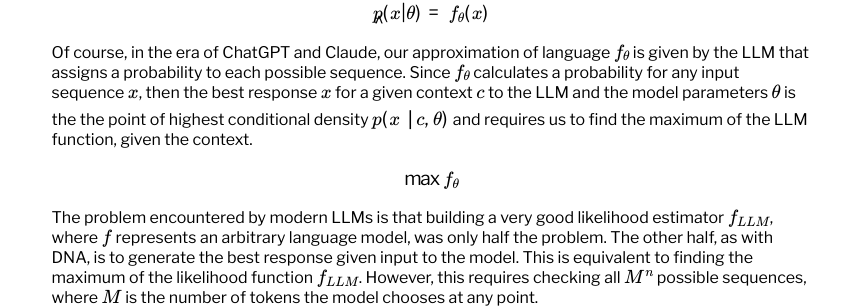
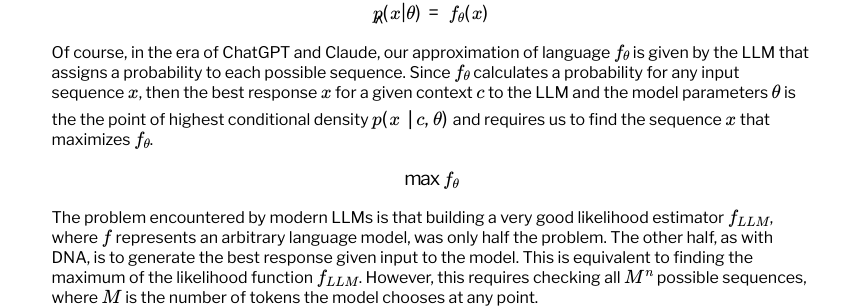
Before and after one commit to dan-sprague/dan-sprague.github.io, a Jekyll site: the page built from _posts/2025-02-02-llmthinking.markdown, in a window 1280 px wide. Shown: the part 857-1165 px from the top of the page, without its empty margins (201-1063 px from the left). Built offline with Jekyll 4.4.1, drawn with Linux system fonts in a browser that asks for light colours; formulas are drawn with MathJax 3.

Commit message:
fixed bug

```diff
--- a/_posts/2025-02-02-llmthinking.markdown
+++ b/_posts/2025-02-02-llmthinking.markdown
@@ -25,7 +25,7 @@
 
 $$\hat{p}(x|\theta) = f_\theta(x)$$
 
-Of course, in the era of ChatGPT and Claude, our approximation of language $f_\theta$ is given by the LLM that assigns a probability to each possible sequence. Since $f_\theta$ calculates a probability for any input sequence $x$, then the best response $x$ for a given context $c$ to the LLM and the model parameters $\theta$ is the the point of highest conditional density $p(x \mid c,\theta)$ and requires us to find the maximum of the LLM function, given the context.
+Of course, in the era of ChatGPT and Claude, our approximation of language $f_\theta$ is given by the LLM that assigns a probability to each possible sequence. Since $f_\theta$ calculates a probability for any input sequence $x$, then the best response $x$ for a given context $c$ to the LLM and the model parameters $\theta$ is the the point of highest conditional density $p(x \mid c,\theta)$ and requires us to find the sequence $x$ that maximizes $f_\theta$.
 
 $$\max f_\theta$$
 
```
